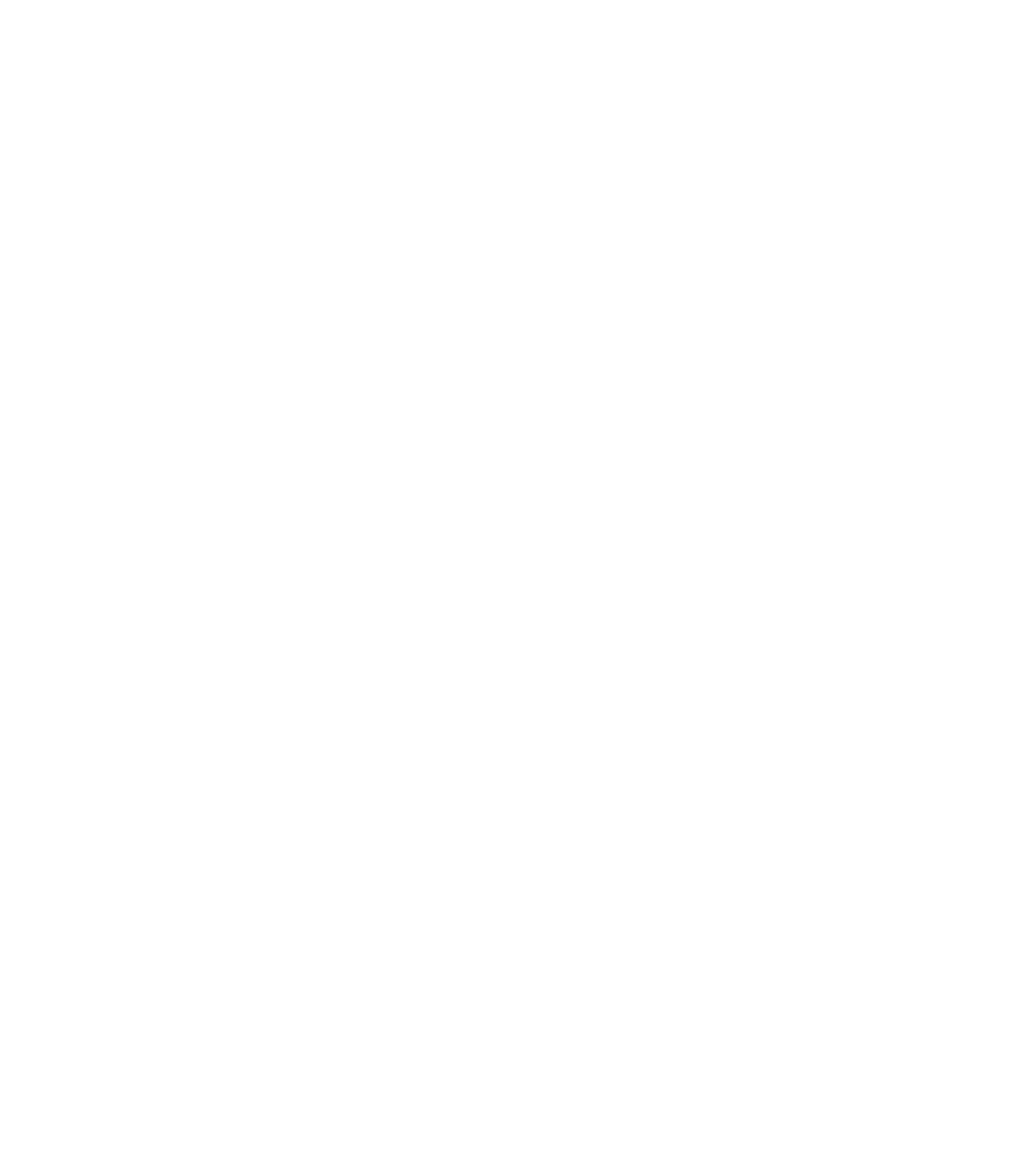
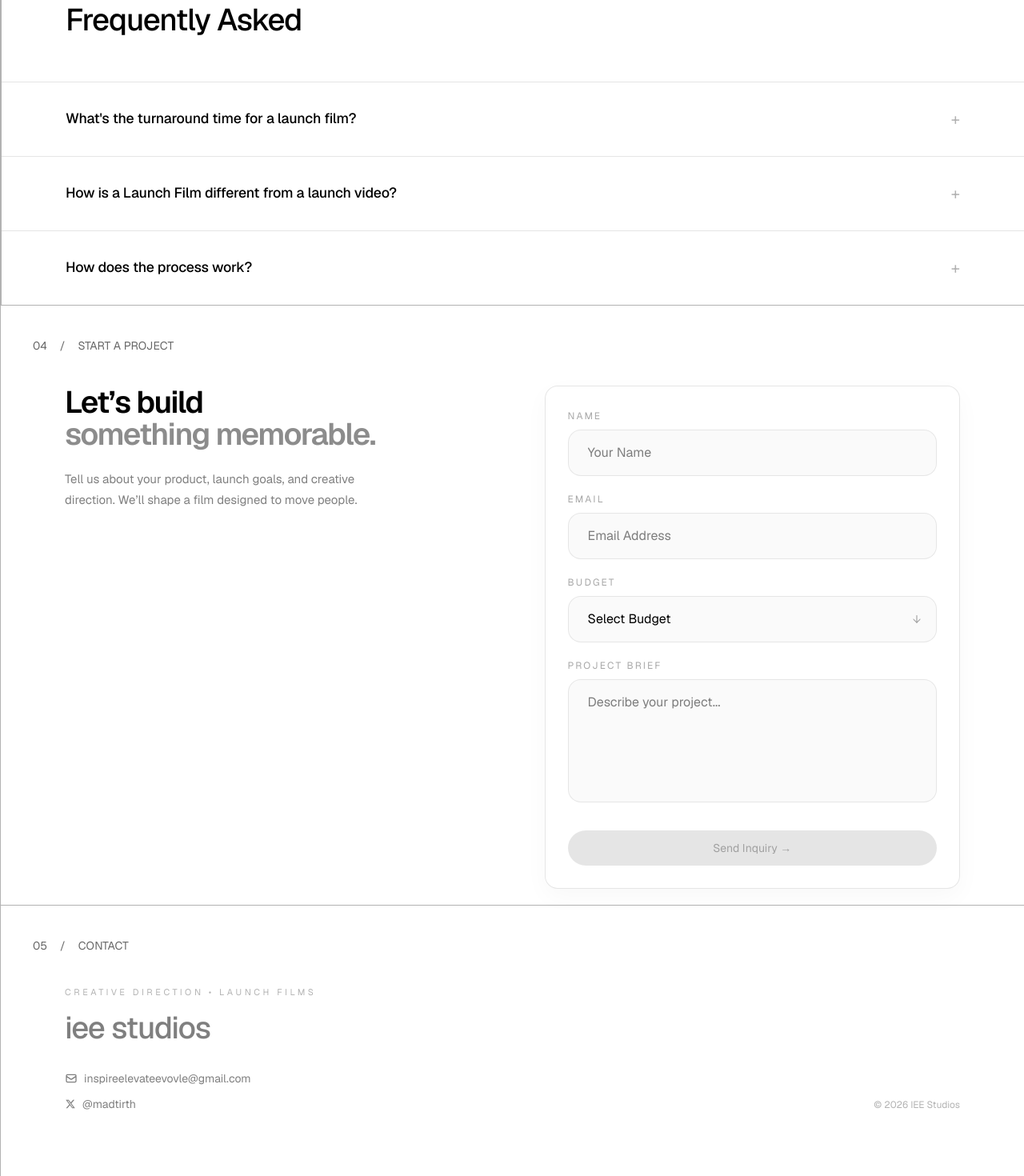
Before and after one commit to arp2006/iee-studios-website, a Next.js app: page / in a window 1280 px wide. Shown: the part 1277-2747 px from the top of the page at 80% size. Before the commit the page ends 1172 px from the top, so only its background shows below. Built offline with nearby package versions, Linux system fonts and the light colour scheme.

Commit message:
layout change 2

```diff
--- a/app/components/layout/Footer.tsx
+++ b/app/components/layout/Footer.tsx
@@ -1,43 +1,29 @@
 "use client";
 
-import { useState } from "react";
 import { motion } from "framer-motion";
 import { HiOutlineMail } from "react-icons/hi";
 import { RiTwitterXFill } from "react-icons/ri";
-import StartProjectForm from "../ui/StartProjectForm";
 
-const Footer = () => {
-  const [form, setForm] = useState({
-    name: "",
-    email: "",
-    budget: "",
-    project: "",
-  });
+export default function Footer() {
+  return (
+    <footer className="border-t border-black/30">
+      <div className="max-w-[1400px] mx-auto border-l border-black/30">
 
-  const isValid =
-    form.name.trim() &&
-    form.email.trim() &&
-    form.budget.trim() &&
-    form.project.trim();
+        {/* HEADER (keeps system consistent) */}
+        <div className="px-2 md:px-5 lg:px-10  py-10 flex items-center gap-4 text-sm text-black/60">
+          <span>05</span>
+          <span>/</span>
+          <span>CONTACT</span>
+        </div>
 
-  const handleSubmit = (e: React.FormEvent) => {
-    e.preventDefault();
-    if (!isValid) return;
+        {/* MAIN */}
+        <div className="px-6 md:px-12 lg:px-20 pb-20 flex flex-col md:flex-row md:items-end md:justify-between gap-10">
 
-    console.log(form);
-    // Add submit logic here
-  };
+          {/* LEFT */}
+          <div className="flex flex-col gap-6 max-w-[520px]">
 
-  return (
-    <footer className="relative z-1 border-t border-black/10 px-6 py-3 md:px-12 md:pb-28 lg:px-16">
-      <div className="mx-auto max-w-[1100px]">
-        <StartProjectForm />
-
-        {/* Bottom Footer */}
-        <div className="mt-14 flex flex-col gap-8 md:mt-20 md:flex-row md:items-end md:justify-between">
-          <div className="flex flex-col gap-4">
-            <div className="space-y-0">
-              <p className="text-[11px] uppercase tracking-[0.35em] text-black/30">
+            <div>
+              <p className="text-[11px] uppercase tracking-[0.32em] text-black/30 mb-2">
                 Creative Direction • Launch Films
               </p>
 
@@ -45,47 +31,43 @@
                 initial={{ opacity: 0, y: 20 }}
                 whileInView={{ opacity: 1, y: 0 }}
                 viewport={{ once: true }}
-                className="
-                  text-[clamp(2rem,3vw,4rem)]
-                  font-medium
-                  tracking-[-0.03em]
-                  text-black/50
-                "
+                className="text-[clamp(2.2rem,3vw,3.6rem)] font-medium tracking-[-0.03em] text-black/50"
               >
                 iee studios
               </motion.h2>
             </div>
 
-            <div className="flex items-center gap-5 pt-2">
+            {/* CONTACT LINKS */}
+            <div className="flex flex-col gap-3 text-sm text-black/50">
+
               <a
                 href="mailto:inspireelevateevovle@gmail.com"
-                className="flex items-center gap-2 text-[13px] text-black/40 transition hover:text-black/80"
+                className="flex items-center gap-2 hover:text-black transition"
               >
                 <HiOutlineMail className="text-[16px]" />
-                <span className="hidden sm:inline">
-                  inspireelevateevovle@gmail.com
-                </span>
+                inspireelevateevovle@gmail.com
               </a>
 
               <a
                 href="https://x.com/madtirth"
                 target="_blank"
                 rel="noopener noreferrer"
-                className="flex items-center gap-2 text-[13px] text-black/40 transition hover:text-black/80"
+                className="flex items-center gap-2 hover:text-black transition"
               >
                 <RiTwitterXFill className="text-[14px]" />
-                <span className="hidden sm:inline">@madtirth</span>
+                @madtirth
               </a>
+
             </div>
           </div>
 
-          <span className="text-[11px] text-black/25">
+          {/* RIGHT */}
+          <div className="text-[12px] text-black/30">
             © 2026 IEE Studios
-          </span>
+          </div>
+
         </div>
       </div>
     </footer>
   );
-};
-
-export default Footer;
+}
--- a/app/components/ui/FAQSection.tsx
+++ b/app/components/ui/FAQSection.tsx
@@ -12,17 +12,17 @@
   {
     question: "What's the turnaround time for a launch film?",
     answer:
-      "Most projects wrap in 5–10 business days from kickoff to final delivery. If you're on a tight timeline, we offer expedited turnarounds — just let us know when you book.",
+      "Most projects wrap in 5–10 business days from kickoff to final delivery. If you're on a tight timeline, we offer expedited turnarounds.",
   },
   {
     question: "How is a Launch Film different from a launch video?",
     answer:
-      "A launch video explains what your product does — features, UI walkthroughs, animated graphics. A launch film makes people feel something. It's cinematic, emotionally driven, and designed so your audience doesn't just understand your product — they connect with it.",
+      "A launch film is emotional and cinematic. It connects. A launch video explains features. We focus on feeling first.",
   },
   {
     question: "How does the process work?",
     answer:
-      "It starts with you. Describe your product in as much detail as possible — the problem it solves, who it's for, what makes it different. From there, we nail down the visual style and creative direction together: the tone, the pacing, what you want viewers to walk away feeling. Then we get to work.",
+      "You share your product and vision. We define direction, tone, and structure. Then we produce and deliver.",
   },
 ];
 
@@ -32,107 +32,64 @@
   const [openFaq, setOpenFaq] = useState<number | null>(null);
 
   return (
-    <section className="relative border-t border-black/10 z-1 px-6 pt-28 pb-32 md:px-12 md:pt-36 md:pb-20 lg:px-16">
-      <div className="mx-auto max-w-[1100px]">
-        <motion.h2
-          className="mb-16 text-[clamp(2rem,3vw,3.8rem)] font-medium tracking-[-0.03em] md:mb-12"
-          initial={{ opacity: 0, y: 30 }}
-          whileInView={{ opacity: 1, y: 0 }}
-          viewport={{ once: true, margin: "-80px" }}
-          transition={{ duration: 0.7, ease }}
-        >
-          Frequently Asked
-        </motion.h2>
+    <section className="border-t border-l border-black/30">
+      <div className="max-w-[1400px] mx-auto border-l border-black/30">
 
+        {/* HEADER (aligned with system) */}
+        <div className="px-2 md:px-5 lg:px-10 py-10 flex items-center gap-4 text-sm text-black/60">
+          <span>03</span>
+          <span>/</span>
+          <span>FAQ</span>
+        </div>
+
+        {/* TITLE */}
+        <div className="px-6 md:px-12 lg:px-20 mb-12">
+          <h2 className="text-[clamp(2rem,3vw,3.2rem)] font-medium tracking-[-0.03em]">
+            Frequently Asked
+          </h2>
+        </div>
+
+        {/* LIST */}
         <div>
           {faqs.map((faq, i) => (
-            <motion.div
+            <div
               key={i}
-              className="border-t border-black/10 last:border-b"
-              initial={{ opacity: 0, y: 20 }}
-              whileInView={{ opacity: 1, y: 0 }}
-              viewport={{ once: true }}
-              transition={{
-                duration: 0.5,
-                delay: i * 0.08,
-              }}
+              className="px-6 md:px-12 lg:px-20 border-t border-black/10"
             >
-              <motion.button
+              <button
                 onClick={() =>
                   setOpenFaq(openFaq === i ? null : i)
                 }
-                whileHover={{ x: 6 }}
-                transition={{
-                  duration: 0.25,
-                  ease,
-                }}
-                className="
-                  flex w-full items-center justify-between
-                  py-8 text-left cursor-pointer
-                "
+                className="flex w-full items-center justify-between py-8 text-left"
               >
-                <span
-                  className="
-                    text-[clamp(1.15rem,1.3vw,1.2rem)]
-                    font-medium
-                    tracking-[-0.01em]
-                  "
-                >
+                <span className="text-[1.1rem] font-medium tracking-[-0.01em]">
                   {faq.question}
                 </span>
 
-                <motion.span
-                  animate={{
-                    rotate: openFaq === i ? 45 : 0,
-                  }}
-                  transition={{ duration: 0.3 }}
-                  className="text-2xl text-black/30"
-                >
-                  +
-                </motion.span>
-              </motion.button>
+                <span className="text-black/30 text-xl">
+                  {openFaq === i ? "−" : "+"}
+                </span>
+              </button>
 
               <AnimatePresence initial={false}>
                 {openFaq === i && (
                   <motion.div
-                    initial={{
-                      height: 0,
-                      opacity: 0,
-                    }}
-                    animate={{
-                      height: "auto",
-                      opacity: 1,
-                    }}
-                    exit={{
-                      height: 0,
-                      opacity: 0,
-                    }}
-                    transition={{
-                      duration: 0.45,
-                      ease,
-                    }}
+                    initial={{ height: 0, opacity: 0 }}
+                    animate={{ height: "auto", opacity: 1 }}
+                    exit={{ height: 0, opacity: 0 }}
+                    transition={{ duration: 0.35, ease }}
                     className="overflow-hidden"
                   >
-                    <motion.p
-                      initial={{ y: 12, opacity: 0 }}
-                      animate={{ y: 0, opacity: 1 }}
-                      exit={{ y: 8, opacity: 0 }}
-                      transition={{ duration: 0.35 }}
-                      className="
-                        pb-8 pr-12
-                        text-[clamp(0.9rem,1.1vw,1rem)]
-                        leading-[1.75]
-                        text-black/50
-                      "
-                    >
+                    <p className="pb-8 pr-12 text-sm leading-[1.7] text-black/50 max-w-[600px]">
                       {faq.answer}
-                    </motion.p>
+                    </p>
                   </motion.div>
                 )}
               </AnimatePresence>
-            </motion.div>
+            </div>
           ))}
         </div>
+
       </div>
     </section>
   );
--- a/app/components/ui/StartProjectForm.tsx
+++ b/app/components/ui/StartProjectForm.tsx
@@ -21,10 +21,9 @@
 
   const handleSubmit = (e: React.FormEvent) => {
     e.preventDefault();
-
     if (!isValid) return;
 
-    console.log(form); // wire to form endpoint later
+    console.log(form);
 
     setForm({
       name: "",
@@ -35,14 +34,22 @@
   };
 
   return (
-    <div className="mx-auto max-w-[1100px] mt-17 grid gap-20 lg:grid-cols-2 items-start">
-      {/* Left Copy */}
-      <div className="max-w-xl">
-        <p className="mb-4 text-[11px] uppercase tracking-[0.32em] text-black/30">
-          Start a Project
-        </p>
+    <section className=" border-t border-black/30">
+      <div className="max-w-[1400px] border-l border-black/30 mx-auto pb-5">
 
-        <h2 className="text-[clamp(2rem,3vw,3.8rem)] font-semibold leading-[0.95] tracking-[-0.045em]">
+        {/* HEADER */}
+        <div className="px-2 md:px-5 lg:px-10 py-10 flex items-center gap-4 text-sm text-black/60">
+          <span>04</span>
+          <span>/</span>
+          <span>START A PROJECT</span>
+        </div>
+
+        {/* GRID */}
+        <div className="px-6 md:px-12 lg:px-20 grid lg:grid-cols-2 gap-20 items-start">
+
+          {/* LEFT */}
+          <div className="max-w-[560px]">
+            <h2 className="text-[clamp(2.2rem,3vw,3.6rem)] font-semibold leading-[1.05] tracking-[-0.04em]">
               Let’s build
               <br />
               <span className="text-black/45">
@@ -50,14 +57,12 @@
               </span>
             </h2>
 
-        <p className="mt-4 max-w-md text-[clamp(0.9rem,1.1vw,1rem)] leading-[1.8] text-black/50">
-          Tell us about your product, launch goals, and
-          creative ambitions. We’ll shape a film built
-          to move people.
+            <p className="mt-6 text-black/50 text-[15px] leading-[1.7] max-w-[420px]">
+              Tell us about your product, launch goals, and creative direction. We’ll shape a film designed to move people.
             </p>
           </div>
 
-      {/* Form */}
+          {/* FORM */}
           <form
             onSubmit={handleSubmit}
             className="
@@ -68,11 +73,10 @@
               p-6 md:p-7
               shadow-[0_10px_30px_rgba(0,0,0,0.03)]
               space-y-5
-        max-w-[510px]
+              max-w-[520px]
             "
           >
-        {/* Name */}
-        <FieldLabel label="Name" />
+            <Field label="Name">
               <input
                 value={form.name}
                 onChange={(e) =>
@@ -81,9 +85,9 @@
                 placeholder="Your Name"
                 className={inputStyles}
               />
+            </Field>
 
-        {/* Email */}
-        <FieldLabel label="Email" />
+            <Field label="Email">
               <input
                 type="email"
                 value={form.email}
@@ -93,9 +97,9 @@
                 placeholder="Email Address"
                 className={inputStyles}
               />
+            </Field>
 
-        {/* Budget */}
-        <FieldLabel label="Budget" />
+            <Field label="Budget">
               <div className="relative">
                 <select
                   value={form.budget}
@@ -114,9 +118,9 @@
                   ↓
                 </div>
               </div>
+            </Field>
 
-        {/* Project */}
-        <FieldLabel label="Project Brief" />
+            <Field label="Project Brief">
               <textarea
                 rows={5}
                 value={form.project}
@@ -126,51 +130,44 @@
                 placeholder="Describe your project..."
                 className={textareaStyles}
               />
+            </Field>
 
-        {/* Submit */}
-        <div className="group relative pt-1">
+            {/* BUTTON */}
+            <div className="pt-2">
               <button
                 type="submit"
                 disabled={!isValid}
                 className={`
-              w-full rounded-full py-4
-              text-[13px] font-medium
-              transition-all duration-300
+                  w-full rounded-full py-3 text-sm transition
                   ${isValid
                     ? "bg-black text-white hover:bg-black/85"
-                : "bg-black/10 text-black/30 cursor-not-allowed"
-              }
+                    : "bg-black/10 text-black/30 cursor-not-allowed"}
                 `}
               >
-            Send Inquiry
+                Send Inquiry →
               </button>
-
-          {!isValid && (
-            <div
-              className="
-                absolute left-1/2 -translate-x-1/2 -top-12
-                rounded-full bg-black px-3 py-1.5
-                text-[11px] text-white
-                opacity-0 scale-95
-                transition-all
-                group-hover:opacity-100
-                group-hover:scale-100
-              "
-            >
-              Complete inquiry to continue
-            </div>
-          )}
             </div>
           </form>
         </div>
+      </div>
+    </section>
   );
 }
 
-function FieldLabel({ label }: { label: string }) {
+function Field({
+  label,
+  children,
+}: {
+  label: string;
+  children: React.ReactNode;
+}) {
   return (
+    <div>
       <label className="block mb-2 text-[12px] uppercase tracking-[0.18em] text-black/35">
         {label}
       </label>
+      {children}
+    </div>
   );
 }
 
@@ -178,7 +175,7 @@
   w-full rounded-2xl
   border border-black/8
   bg-neutral-50
-  px-6 py-5
+  px-6 py-4
   outline-none
   focus:border-black/20
 `;
@@ -188,7 +185,7 @@
   rounded-2xl
   border border-black/8
   bg-neutral-50
-  px-6 py-5 pr-14
+  px-6 py-4 pr-14
   outline-none
 `;
 
@@ -196,6 +193,6 @@
   w-full resize-none rounded-2xl
   border border-black/8
   bg-neutral-50
-  px-6 py-5
+  px-6 py-4
   outline-none
 `;
--- a/app/layout.tsx
+++ b/app/layout.tsx
@@ -1,7 +1,6 @@
 import type { Metadata } from "next";
 import { Geist } from "next/font/google";
 import "./globals.css";
-import DotCursor from "./components/cursor/DotCursor";
 
 const geist = Geist({ subsets: ["latin"] });
 
--- a/app/page.tsx
+++ b/app/page.tsx
@@ -12,6 +12,7 @@
 import Hero from "./components/layout/Hero";
 import Navbar from "./components/ui/Navbar";
 import FeaturedWork from "./components/ui/FeaturedWork";
+import StartProjectForm from "./components/ui/StartProjectForm";
 
 const CALENDLY = "https://calendly.com/iee-studios/30-mins-meeting";
 
@@ -111,9 +112,11 @@
 
         {/*<HorizontalWork mobile={isMobile} projects={projects} /> */}
 
-        {/* <FAQSection />
+        <FAQSection />
 
-        <Footer /> */}
+        <StartProjectForm />
+
+        <Footer />
       </div>
     </main>
   );
```
Lines whose indentation alone changed are shown as unchanged.
